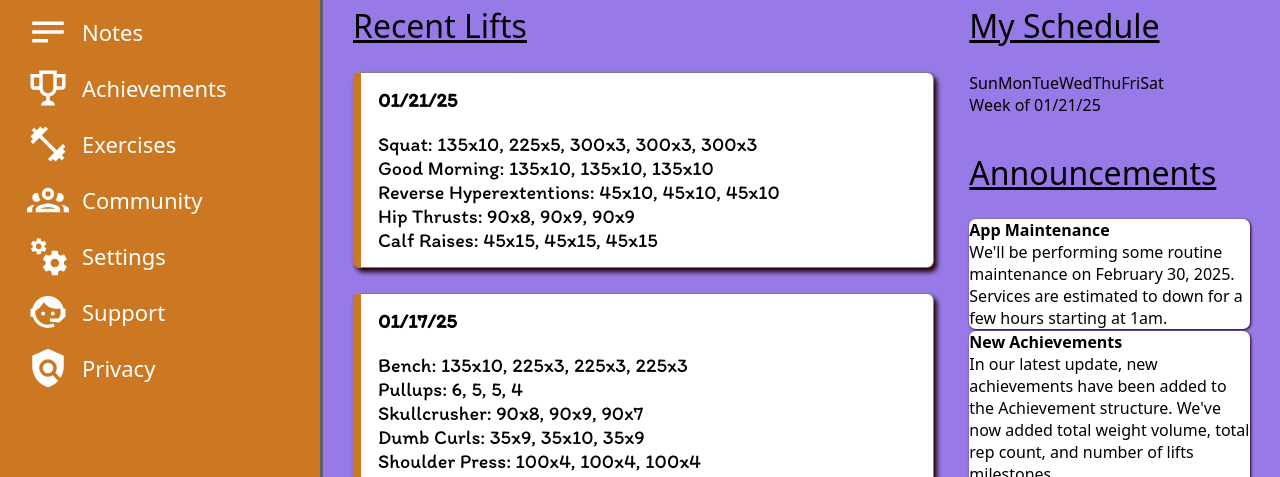
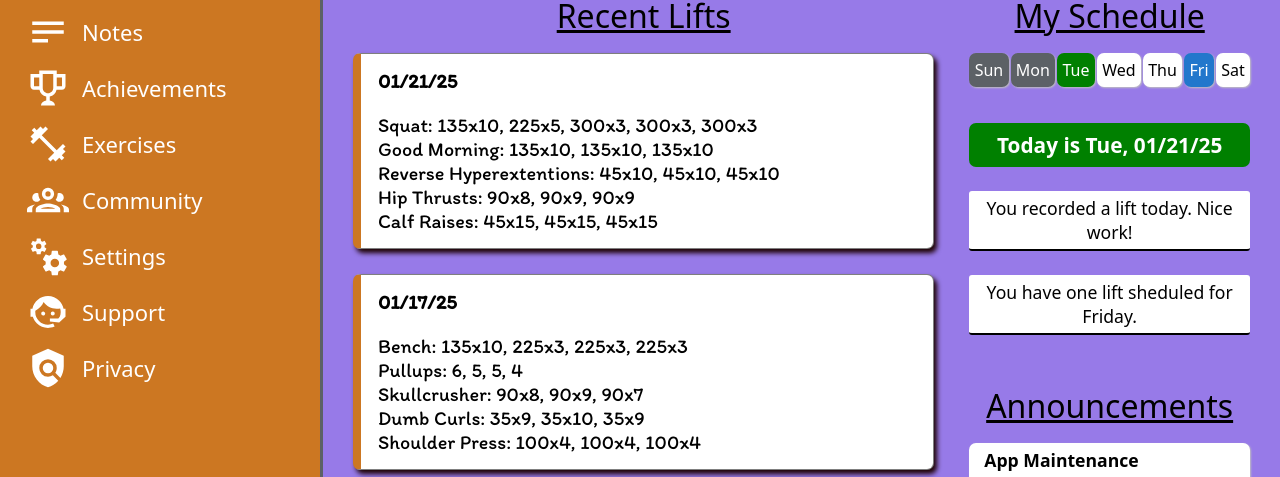
Before and after one commit to king7hills/admin_dashboard, a plain HTML site: page index.html in a window 1280 px wide. Shown: the part 302-779 px from the top of the page. Drawn offline with Linux system fonts and the light colour scheme.

Commit message:
Finished syling the schedule section as well as the announcements section.

```diff
--- a/index.html
+++ b/index.html
@@ -156,22 +156,26 @@
             <div class="main_upcoming">
                 <div class="main_section_title">My Schedule</div>
                 <div class="week_calendar">
-                    <div class="weekday">Sun</div>
-                    <div class="weekday">Mon</div>
-                    <div class="weekday">Tue</div>
-                    <div class="weekday">Wed</div>
-                    <div class="weekday">Thu</div>
-                    <div class="weekday">Fri</div>
-                    <div class="weekday">Sat</div>
+                    <div class="weekday sun">Sun</div>
+                    <div class="weekday mon">Mon</div>
+                    <div class="weekday tue">Tue</div>
+                    <div class="weekday wed">Wed</div>
+                    <div class="weekday thu">Thu</div>
+                    <div class="weekday fri">Fri</div>
+                    <div class="weekday sat">Sat</div>
                 </div>
-                <div class="week_title">Week of 01/21/25</div>
+                <div class="week_summary">
+                    <div class="week_title">Today is Tue, 01/21/25</div>
+                    <div class="week_summary_today">You recorded a lift today. Nice work!</div>
+                    <div class="week_summary_pending">You have one lift sheduled for Friday.</div>
+                </div>
             </div>
             <div class="main_announcements">
                 <div class="main_section_title">Announcements</div>
                 <div class="announcement_card_wrapper">
                     <div class="announcement_card">
                         <h4>App Maintenance</h4>
-                        <p>We'll be performing some routine maintenance on February 30, 2025. Services are estimated to down for a few hours starting at 1am.</p>
+                        <p>We'll be performing some routine maintenance on February 30, 2025. Services are estimated to be down for a few hours starting at 1am.</p>
                     </div>
                     <div class="announcement_card">
                         <h4>New Achievements</h4>
--- a/styles.css
+++ b/styles.css
@@ -9,6 +9,11 @@
     font-family: "Itim", serif;
     font-weight: 400;
     font-style: normal;
+}
+
+/* May need to revisit this max width, especially when working on mobile responsiveness */
+.wrapper {
+    max-width: 1700px;
 }
 
 input, button, textarea, select {
@@ -197,15 +202,26 @@ input#query {
 .main_recent, .main_upcoming,
 .main_announcements {
     padding: 10px;
+    line-height: 1.5rem;
 }
 
 .main {
     display: grid;
     grid-template-columns: 2fr 1fr;
-    grid-template-rows: 1fr 1fr;
+    grid-template-rows: 1fr 2fr;
     background-color: var(--triad-color2);
     gap: 15px;
 }
+
+.main_section_title {
+    font-size: 2rem;
+    font-weight: 540;
+    text-decoration: underline;
+    margin-bottom: 25px;
+    text-align: center;
+}
+
+/* Main Recent */
 
 .main_recent {
     grid-column: 1;
@@ -219,13 +235,6 @@ input#query {
     display: grid;
     grid-template-columns: repeat(auto-fit, minmax(300px, 1fr));
     gap: 25px;
-}
-
-.main_section_title {
-    font-size: 2rem;
-    font-weight: 540;
-    text-decoration: underline;
-    margin-bottom: 25px;
 }
 
 .card, .announcement_card {
@@ -249,14 +258,75 @@ input#query {
     margin-bottom: 10px;
 }
 
+/* Main Upcoming */
+
 .main_upcoming {
     grid-column: 2;
+    text-align: center;
 }
 
 .week_calendar {
-    display: flex;
+    display: grid;
+    grid-template-columns: repeat(7, max-width(fit-content));
+    grid-auto-flow: column;
+    gap: 2px;
 }
 
+.week_calendar div {
+    border-radius: 7px;
+    padding: 5px;
+    background-color: white;
+    color: black;
+}
+
+.week_calendar div, .announcement_card {
+    box-shadow: 1px 1px 2px silver;
+}
+
+/* Update with JavaScript: START */
+.week_calendar .sun, .week_calendar .mon {
+    background-color: var(--gray-accent);
+    color: white;
+}
+
+.week_calendar .tue {
+    background-color: green;
+    color: white;
+}
+
+.week_calendar .fri {
+    background-color: var(--direct-compliment);
+    color: white;
+}
+/* Update with JavaScript: END */
+
+.week_summary {
+    margin-top: 36px;
+}
+
+.week_summary div {
+    margin-bottom: 24px;
+}
+
+.week_title {
+    font-size: 1.3rem;
+    font-weight: bold;
+    background-color: green;
+    color: white;
+    border-radius: 7px;
+    padding: 10px;
+}
+
+.week_summary_today, .week_summary_pending {
+    background-color: white;
+    color: black;
+    border-bottom: 2px solid black;
+    font-size: 1.1rem;
+    padding: 5px;
+    border-radius: 3px;
+}
+
+/* Main Announcements */
 .main_announcements {
     grid-column: 2;
 }
@@ -268,5 +338,11 @@ input#query {
 }
 
 .announcement_card {
-    box-shadow: 1px 1px 3px var(--brown-accent);
+    padding: 5px;
+    font-size: 1.1rem;
 }
+
+.announcement_card > * {
+    margin-left: 10px;
+    margin-bottom: 8px;
+}
```
